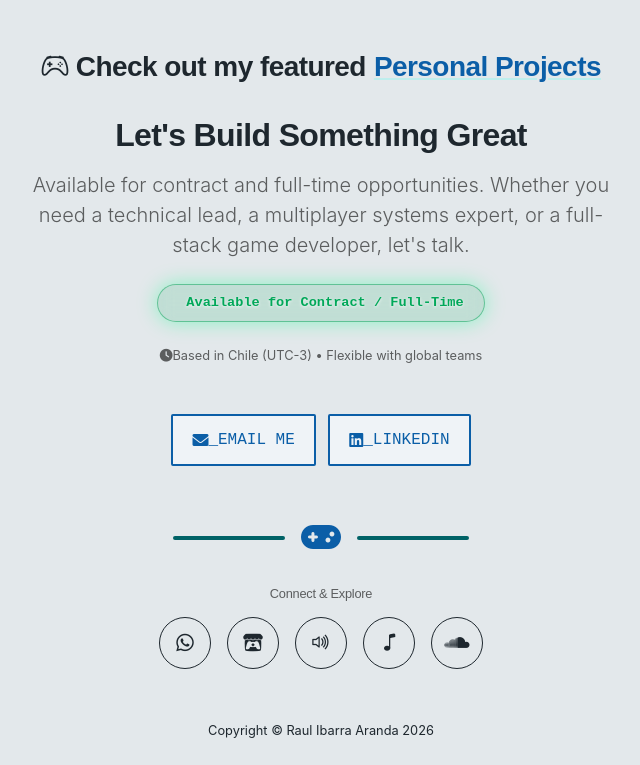
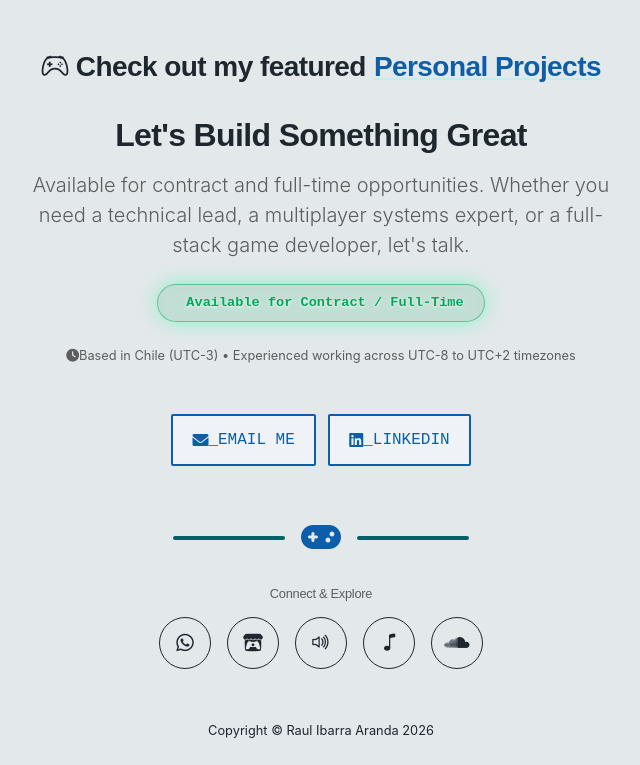
Before and after one commit to raulibarra/raulibarra.github.io, a React (Vite) app: page / in a window 1280 px wide. Shown: the part 8312-9077 px from the top of the page, without its empty margins (319-959 px from the left). Built offline with nearby package versions, Linux system fonts and the light colour scheme.

Commit message:
last changes to footer and projects section

```diff
--- a/src/components/Footer.jsx
+++ b/src/components/Footer.jsx
@@ -21,7 +21,7 @@ const Footer = () => {
                 {/* Timezone Info */}
                 <p className="text-white-50 small mb-4">
                     <i className="fas fa-clock me-2"></i>
-                    Based in Chile (UTC-3) • Flexible with global teams
+                    Based in Chile (UTC-3) • Experienced working across UTC-8 to UTC+2 timezones
                 </p>
             </div>
 
--- a/src/data/projects.js
+++ b/src/data/projects.js
@@ -8,7 +8,7 @@ export const featuredProjects = [
         company: "Tomorrow Media / Tevaera",
         teamSize: "5+ including 3 devs",
         tech: ["Unity 6.2", "C#", "Photon Quantum", "ECS", "Addressables"],
-        // Optional: Add quantified metrics/achievements
+        // Metrics: Use descriptive icons to differentiate achievement types
         metrics: [
             { icon: "⚡", value: "8 Players", label: "Multiplayer" },
             { icon: "🌐", value: "WebGL", label: "Platform" }
```
